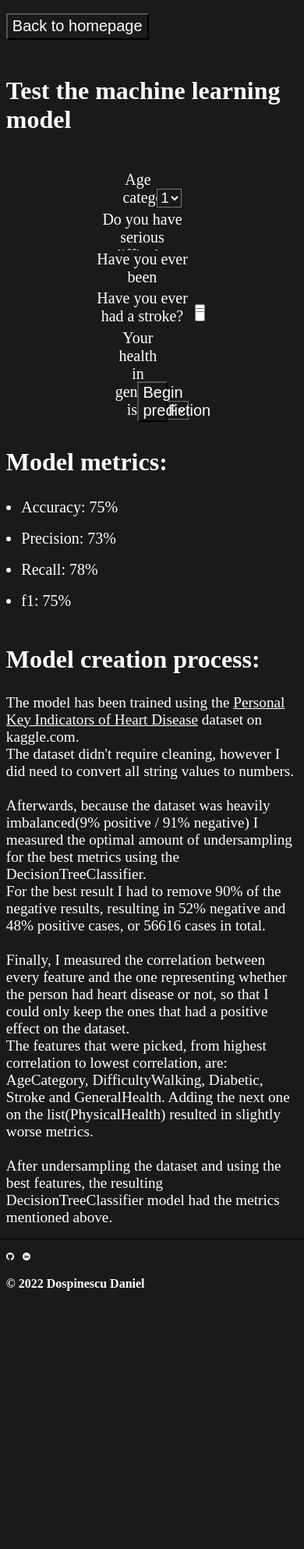
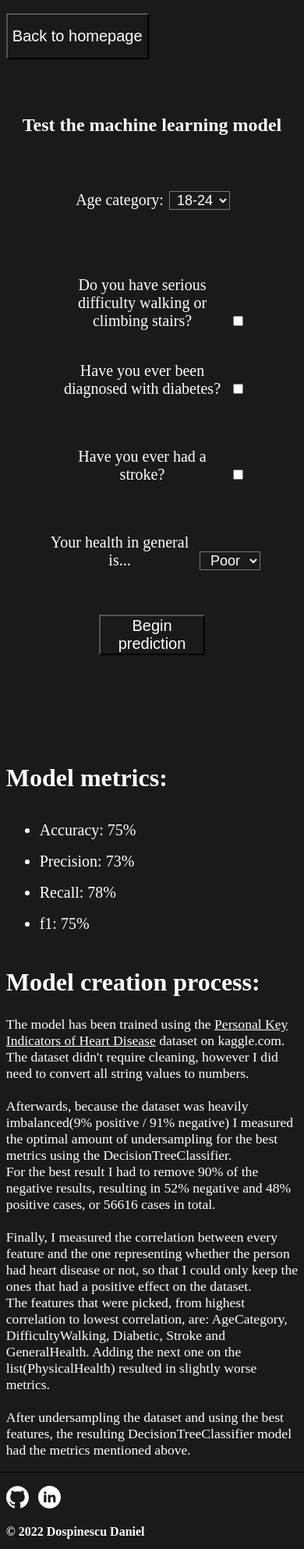
Before and after one commit to dospix/Portfolio-Website, a Flask app: page /heart-disease-ml-project in a window 390 px wide. Shown: the whole page at 78% size. Before the commit the page ends 1655 px from the top, so only its background shows below. Run offline with Flask 2, Linux system fonts and the light colour scheme; parts of the project's set-up code (start-up, migrations or seed data) failed here and were passed over.

Commit message:
add media query for phones on the heart disease project page

```diff
--- a/static/css/heart_disease_project_style.css
+++ b/static/css/heart_disease_project_style.css
@@ -13,6 +13,119 @@ h1, h2, h3, h4, h5, h6, p {
     margin: 1vh 1vw 1vh 1vw;
 }
 
+@media only screen and (max-width: 992px){
+    #back-to-homepage {
+        padding: 2vh 0 0 2vw;
+    }
+
+    #back-to-homepage-button {
+        height: 7vh;
+        font-size: 1.25em;
+    }
+
+    #page-title {
+        display: flex;
+        align-items: center;
+        height: 20vh;
+        font-size: 0.75em;
+    }
+
+    #title-box{
+        margin: auto;
+    }
+
+    .centered-title {
+        text-align: center;
+    }
+
+    #form {
+        display: flex;
+        align-items: center;
+    }
+
+    #form-box {
+        margin: auto;
+    }
+
+    form > div {
+        font-size: 1.25em;
+        height: 13vh;
+        text-align: center;
+    }
+
+    label {
+        display: inline-block;
+        text-align: center;
+        width: 30vw;
+    }
+
+    .long-label {
+        width: 55vw;
+    }
+
+    .medium-label {
+        width: 50vw;
+    }
+
+    select {
+        width: 20vw;
+        text-align: center;
+        font-size: 0.9em;
+    }
+
+    #submit-button-div {
+        display: flex;
+        justify-content: center;
+        align-items: center;
+        height: 5vh;
+    }
+
+    button {
+        font-size: 1em;
+        width: 35vw;
+    }
+
+    .empty-space {
+        height: 15vh;
+    }
+
+    #metrics-header {
+        display: flex;
+        align-items: center;
+        font-size: 1em;
+    }
+
+    ul {
+        font-size: 1.25em;
+        padding-left: 13vw;
+    }
+
+    li {
+        padding-bottom: 2vh;
+    }
+
+    p {
+        font-size: 1.1em;
+    }
+
+    #footer {
+        border-top: 0.2vh solid black;
+        height: 10vh;
+        background: rgb(27, 26, 26);
+    }
+
+    .vector-graphics {
+        padding: 2vh 0 1vh 2vw;
+        width: 7.5vw;
+    }
+
+    #copyright {
+        margin-top: 0;
+        padding: 1vh 0 1.5vh 1vw;
+    }
+}
+
+@media only screen and (min-width: 993px){
     #back-to-homepage {
         padding: 2vh 0 0 2vw;
     }
@@ -111,3 +224,4 @@ p {
         margin-top: 0;
         padding: 1vh 0 1.5vh 1vw;
     }
+}
--- a/templates/heart_disease_project.html
+++ b/templates/heart_disease_project.html
@@ -68,7 +68,12 @@
         </div>
     </div>
 
-    <h1>Model metrics:</h1>
+    <div class="empty-space"></div>
+
+    <div id="metrics-header">
+        <h1>Model metrics:</h1>
+    </div>
+
     <ul>
         <li>Accuracy: 75%</li>
         <li>Precision: 73%</li>
```
Lines whose indentation alone changed are shown as unchanged.
